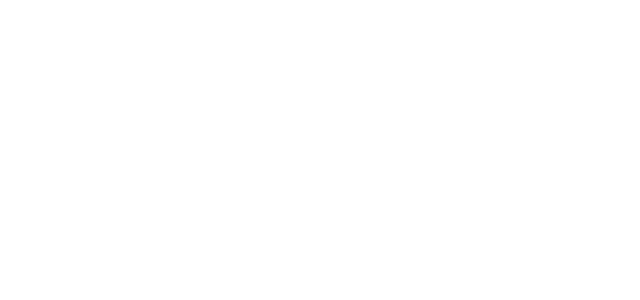
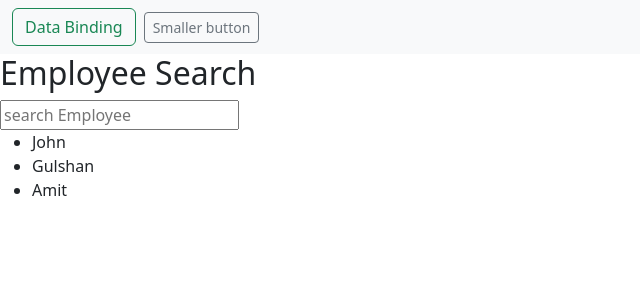
Before and after one commit to gulshan-raj99/angular-interview, an Angular app: page /search in a window 1280 px wide. Before the commit this address led to /. Shown: the top 300 px of the page, without its empty margins (0-640 px from the left). Built offline with nearby package versions, Linux system fonts and the light colour scheme.

Commit message:
Data Binding

```diff
--- a/src/app/app.html
+++ b/src/app/app.html
@@ -1 +1,7 @@
+<nav class="navbar bg-body-tertiary">
+  <form class="container-fluid justify-content-start">
+    <button class="btn btn-outline-success me-2" type="button" routerLink="/search">Data Binding</button>
+    <button class="btn btn-sm btn-outline-secondary" type="button">Smaller button</button>
+  </form>
+</nav>
 <router-outlet></router-outlet>
--- a/src/app/app.routes.ts
+++ b/src/app/app.routes.ts
@@ -2,9 +2,11 @@
 import { EmployeeList } from './components/employee-list/employee-list';
 import { EmployeeDetails } from './components/employee-details/employee-details';
 import { AddEmployee } from './components/add-employee/add-employee';
+import { EmployeeSearch } from './components/employee-search/employee-search';
 
 export const routes: Routes = [
     {path: '', component:EmployeeList},
     {path: 'employee/:id', component: EmployeeDetails},
-    {path: 'add', component: AddEmployee}
+    {path: 'add', component: AddEmployee},
+    {path: 'search', component: EmployeeSearch}
 ];
--- a/src/app/app.ts
+++ b/src/app/app.ts
@@ -1,9 +1,9 @@
 import { Component, signal } from '@angular/core';
-import { RouterOutlet } from '@angular/router';
+import { RouterOutlet, RouterLinkWithHref, RouterLink } from '@angular/router';
 
 @Component({
   selector: 'app-root',
-  imports: [RouterOutlet],
+  imports: [RouterOutlet, RouterLinkWithHref, RouterLink],
   templateUrl: './app.html',
   styleUrl: './app.css'
 })
--- /dev/null
+++ b/src/app/components/employee-search/employee-search.html
@@ -0,0 +1,15 @@
+<h2>Employee Search</h2>
+
+<!--To way data binding-->
+<input [(ngModel)]="searchText" (keyup)="filterEmployees()" placeholder="search Employee">
+
+<!--Structural Direactive + Interpolation -->
+<ul>
+    <li *ngFor="let emp of filtered">
+        {{ emp.name }}
+    </li>
+</ul>
+
+<!-- Property Binding -->
+
+<p [hidden]="filtered.length > 0">No Employee found</p>
--- /dev/null
+++ b/src/app/components/employee-search/employee-search.ts
@@ -0,0 +1,28 @@
+import { CommonModule } from '@angular/common';
+import { Component } from '@angular/core';
+import { FormsModule } from '@angular/forms';
+
+@Component({
+  selector: 'app-employee-search',
+  imports: [CommonModule,FormsModule],
+  templateUrl: './employee-search.html',
+  styleUrl: './employee-search.css',
+})
+export class EmployeeSearch {
+
+  searchText: string = '';
+  employees = [
+    {id:1, name:"John"},
+    {id:2, name: "Gulshan"},
+    {id:3, name: "Amit"}
+  ];
+
+  filtered = this.employees;
+
+  filterEmployees() {
+    this.filtered = this.employees.filter(e =>
+      e.name.toLowerCase().includes(this.searchText.toLowerCase())
+    );
+  }
+
+}
```
Also changed, not shown: src/app/components/employee-search/employee-search.css (added), 1 other file (tests, documents, lock files or other folders).
